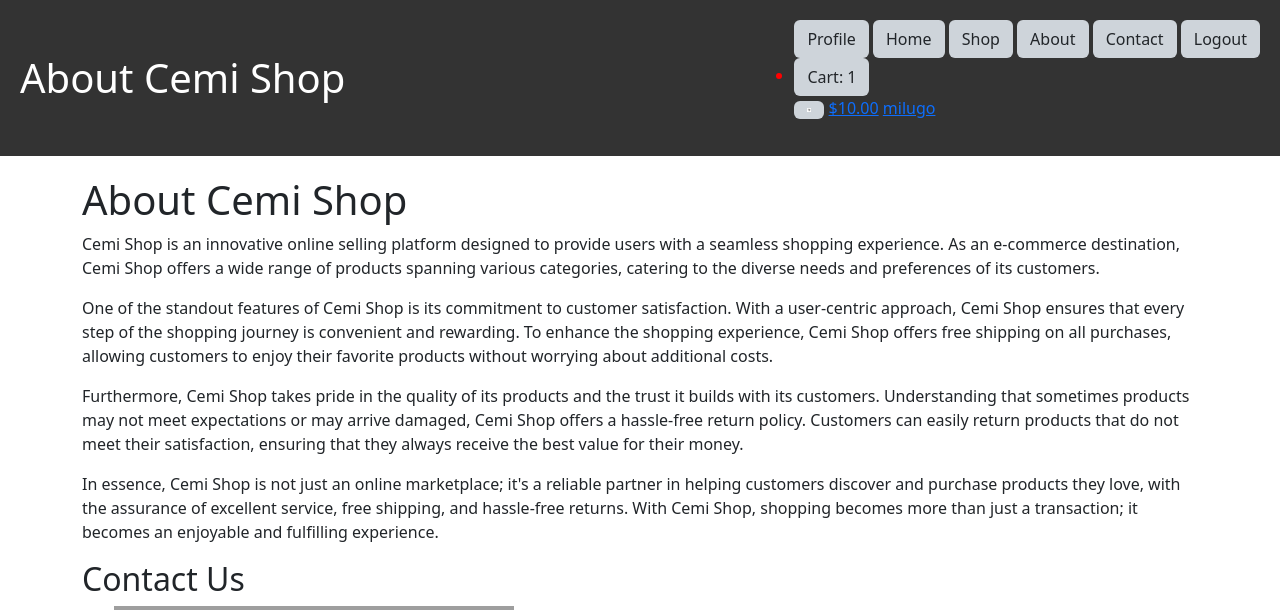
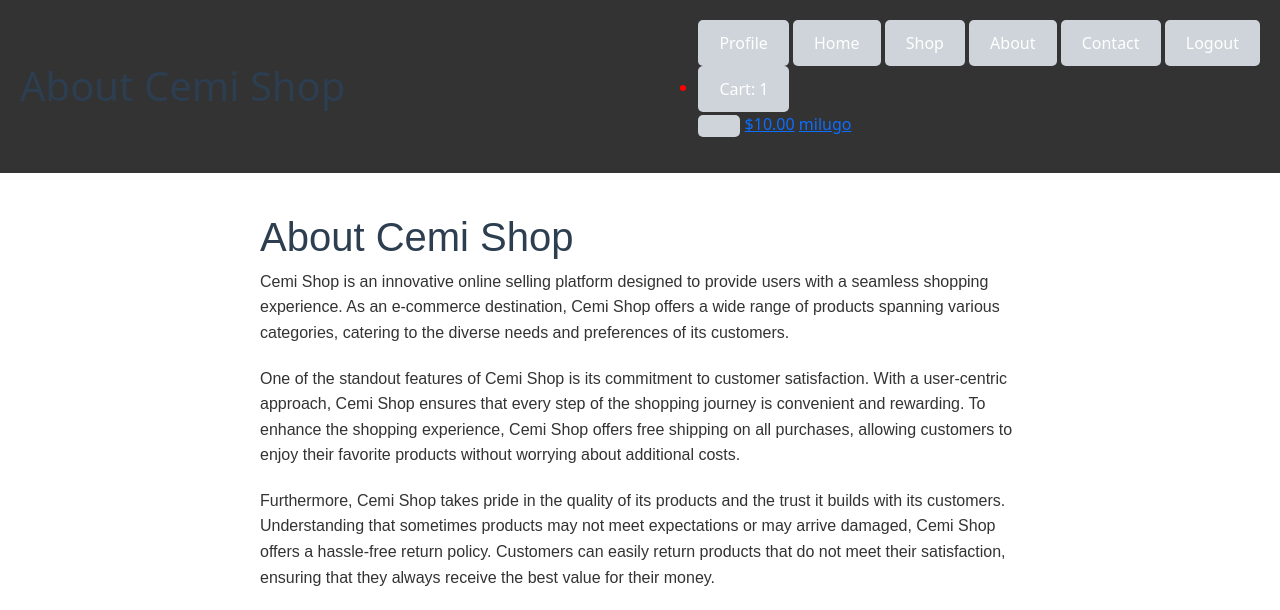
Before and after one commit to Pha12thom/Cemi-App, a Django app: template cemi/store/templates/about.html in a window 1280 px wide. Shown: the top 610 px of the page. Run offline with Django 4.2, Linux system fonts and the light colour scheme; data comes from the database, SQL or seed files in the repository; both versions use the stored data as it was after the commit; tables that the repository leaves empty hold one stand-in row (values such as "Sample post"); the template is opened without the code that fills it: values that come from a table or form of the project are taken from there, most other values are stand-ins (such as "Sample title", 1, 10 or a date in 2020); some libraries are stand-ins or nearby versions; grey boxes are pictures that could not be loaded.

Commit message:
add about page

```diff
--- a/cemi/store/templates/about.html
+++ b/cemi/store/templates/about.html
@@ -3,6 +3,97 @@
 {% block title %}About Us{% endblock %}
 {% block heading %}About Cemi Shop{% endblock %}
 {% block content %}
+<style>
+    .container {
+        max-width: 800px;
+        margin: 0 auto;
+        padding: 20px;
+        font-family: Arial, sans-serif;
+        line-height: 1.6;
+        color: #333;
+    }
+
+    h1, h2 {
+        color: #2c3e50;
+    }
+
+    .container p {
+        margin-bottom: 20px;
+    }
+
+    .contact-list {
+        list-style-type: none;
+        padding: 0;
+    }
+
+    .contact-list li {
+        display: flex;
+        align-items: center;
+        margin-bottom: 10px;
+    }
+
+    .contact-list li a {
+        color: #2c3e50;
+        text-decoration: none;
+        display: flex;
+        align-items: center;
+    }
+
+    .contact-list li a img {
+        width: 30px;
+        height: 30px;
+        margin-right: 10px;
+        border-radius: 50%;
+        transition: transform 0.3s ease;
+    }
+
+    .contact-list li a:hover img {
+        transform: scale(1.2);
+    }
+
+    .contact-list li a:hover {
+        text-decoration: underline;
+    }
+
+    .hero {
+        text-align: center;
+        padding: 50px 0;
+        background-color: #f4f4f4;
+        border-radius: 10px;
+    }
+
+    .hero h2 {
+        margin-bottom: 20px;
+    }
+
+    .btn {
+        display: inline-block;
+        background-color: #333;
+        color: #fff;
+        padding: 10px 20px;
+        text-decoration: none;
+        border-radius: 5px;
+    }
+
+    .products {
+        display: flex;
+        flex-wrap: wrap; /* Allow products to wrap to the next line */
+        justify-content: space-evenly;
+    }
+
+    .product {
+        margin-bottom: 20px;
+        text-align: center;
+        flex: 1; /* Take up equal space */
+    }
+
+    .product img {
+        max-width: 100%;
+        border-radius: 10px;
+    }
+
+</style>
+
 <div class="container">
     <h1>About Cemi Shop</h1>
     <p>Cemi Shop is an innovative online selling platform designed to provide users with a seamless shopping experience. As an e-commerce destination, Cemi Shop offers a wide range of products spanning various categories, catering to the diverse needs and preferences of its customers.</p>
@@ -13,13 +104,18 @@
 
     <p>In essence, Cemi Shop is not just an online marketplace; it's a reliable partner in helping customers discover and purchase products they love, with the assurance of excellent service, free shipping, and hassle-free returns. With Cemi Shop, shopping becomes more than just a transaction; it becomes an enjoyable and fulfilling experience.</p>
 
+    <div class="hero">
+        <h2>Meet the Developers</h2>
+        <p>Get to know the brilliant minds behind Cemi Shop. Connect with Milugo Geofrey and Celestine Kibor on their professional profiles.</p>
+    </div>
+
     <h2>Contact Us</h2>
     <ul class="contact-list">
-        <li><a href="https://www.linkedin.com/in/milugogeofrey/"><img src="{% static 'linkedin.png' %}" alt="LinkedIn"> Milugo Geofrey</a></li>
-        <li><a href="https://www.linkedin.com/in/celestinekibor/"><img src="{% static 'linkedin.png' %}" alt="LinkedIn"> Celestine Kibor</a></li>
-        <li><a href="https://twitter.com/milugogeofrey"><img src="{% static 'twitter.png' %}" alt="Twitter"> @milugogeofrey</a></li>
-        <li><a href="https://twitter.com/celestinekibor"><img src="{% static 'twitter.png' %}" alt="Twitter"> @celestinekibor</a></li>
-        <li><a href="https://github.com/milugogeofrey"><img src="{% static 'github.png' %}" alt="GitHub"> Milugo Geofrey</a></li>
+        <li><a href="https://www.linkedin.com/in/milugogeofrey/"><img src="{% static 'linkedin.jpg' %}" alt="LinkedIn"> Milugo Geofrey</a></li>
+        <li><a href="https://www.linkedin.com/in/celestinekibor/"><img src="{% static 'linkedin.jpg' %}" alt="LinkedIn"> Celestine Kibor</a></li>
+        <li><a href="https://twitter.com/milugo_g"><img src="{% static 'twitter.jpg' %}" alt="Twitter"> @milugogeofrey</a></li>
+        <li><a href="https://twitter.com/celestinekibor"><img src="{% static 'twitter.jpg' %}" alt="Twitter"> @celestinekibor</a></li>
+        <li><a href="https://github.com/pha12thom"><img src="{% static 'github.png' %}" alt="GitHub"> Milugo Geofrey</a></li>
         <li><a href="https://github.com/celestinekibor"><img src="{% static 'github.png' %}" alt="GitHub"> Celestine Kibor</a></li>
     </ul>
 </div>
```
Also changed, not shown: cemi/db.sqlite3, cemi/static/github.PNG (added), cemi/static/linkedin.jpg (added), cemi/static/twitter.jpg (added).
